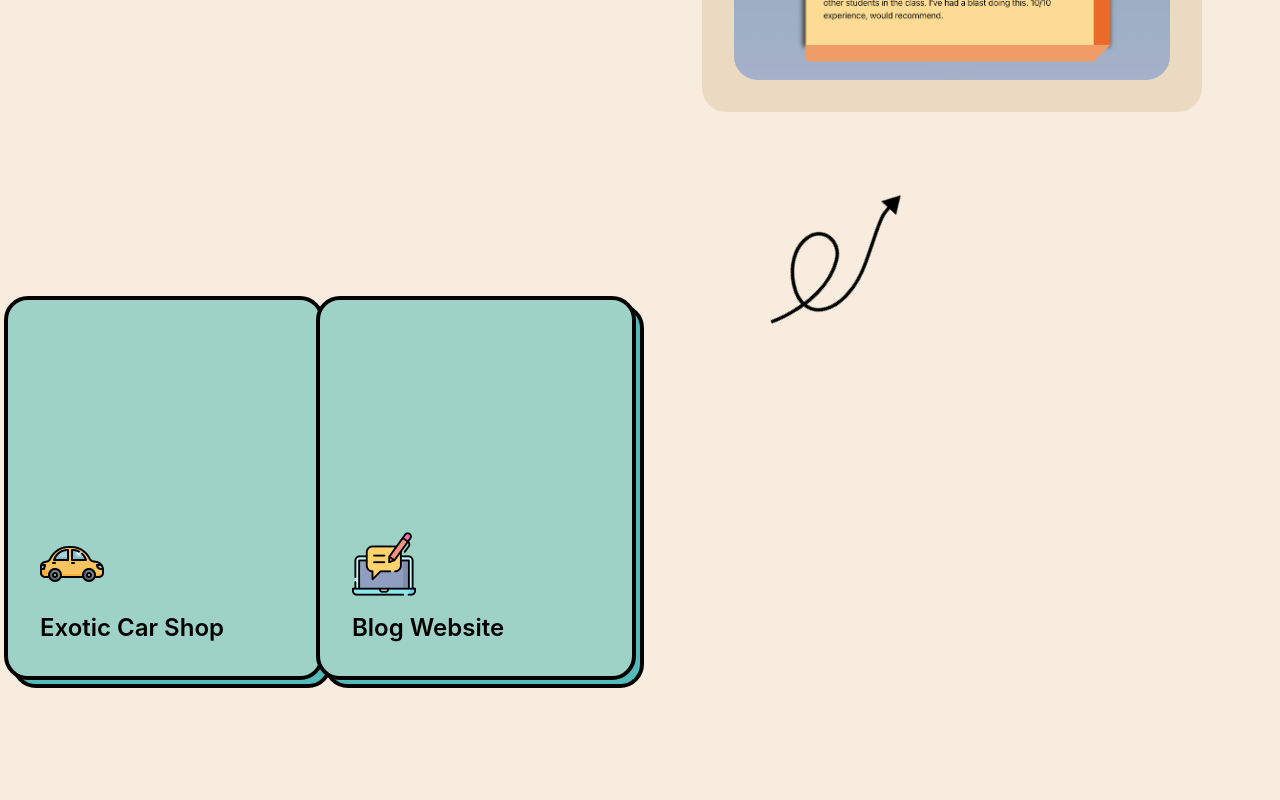
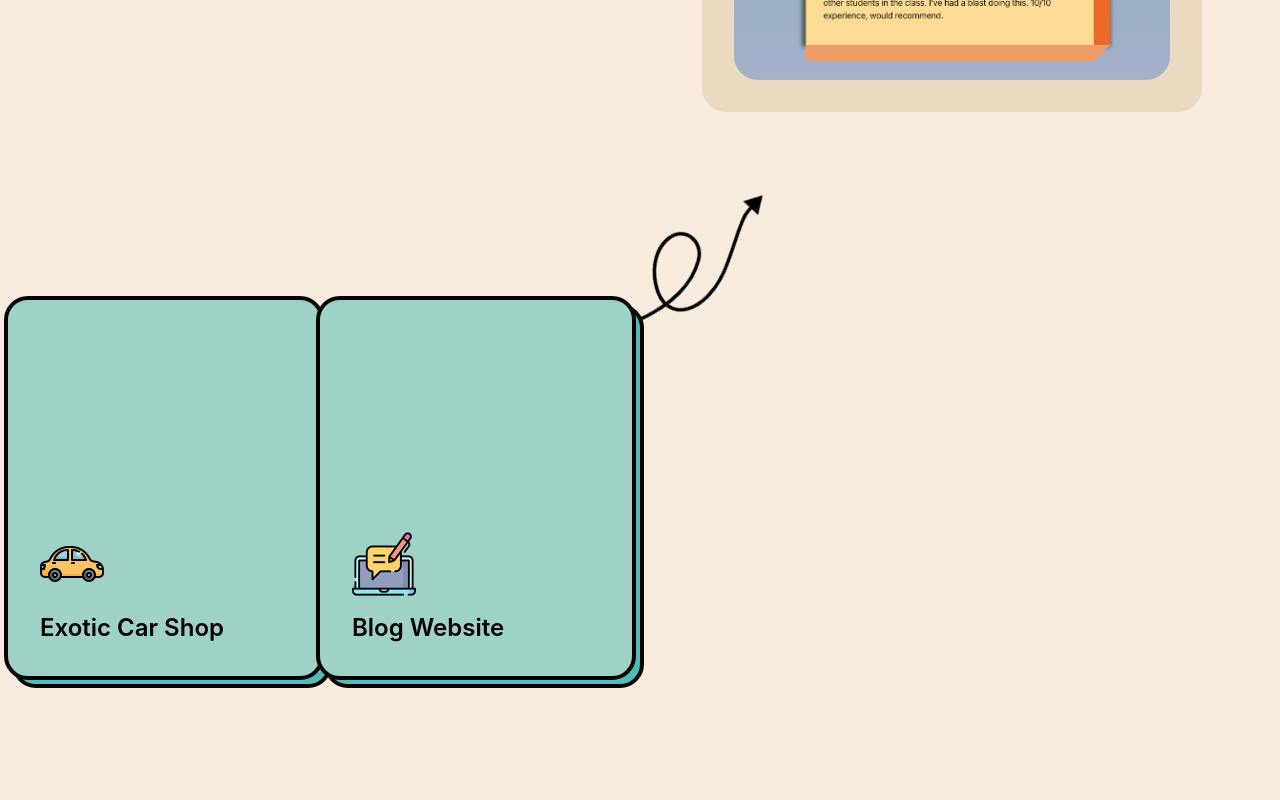
Before and after one commit to JuanEulogio/2024_lead_instuctor_showcase, a React (Create React App) app: page / in a window 1280 px wide. Shown: the part 620-1420 px from the top of the page. Built offline with nearby package versions, Linux system fonts and the light colour scheme.

Commit message:
OnView 'Render' animation component added

```diff
--- a/package.json
+++ b/package.json
@@ -7,6 +7,7 @@
     "@testing-library/jest-dom": "^5.17.0",
     "@testing-library/react": "^13.4.0",
     "@testing-library/user-event": "^13.5.0",
+    "framer-motion": "^11.3.8",
     "lottie-web": "^5.12.2",
     "react": "^18.3.1",
     "react-dom": "^18.3.1",
--- a/src/App.js
+++ b/src/App.js
@@ -2,6 +2,7 @@ import Lottie from 'lottie-web';
 import { useEffect, useRef, useState } from 'react';
 import Card from './components/Card';
 import studentFeedback from './assets/studentFeedback.png'
+import { Reveal } from './components/Reveal';
 
 function App() {
   const [displayStatus, setStatus]= useState("lottieStart")
@@ -29,6 +30,8 @@ function App() {
 
     // implemented Cleanup function to destroy the animation instance, in order to
     // remove lottie's ui library bug on react that renders more than one animation on the DOM
+    console.log("passing 1.1")
+
     return () => instance.destroy();
   }, [])
 
@@ -44,7 +47,9 @@ function App() {
 
     // implemented Cleanup function to destroy the animation instance, in order to
     // remove lottie's ui library bug on react that renders more than one animation on the DOM
+    console.log("passing 1.2")
     return () => instance.destroy();
+
   }, [displayStatus])
 
   useEffect(() => {
@@ -58,7 +63,10 @@ function App() {
 
     // implemented Cleanup function to destroy the animation instance, in order to
     // remove lottie's ui library bug on react that renders more than one animation on the DOM
+    console.log("passing 1.3")
+
     return () => instance.destroy();
+
   }, [displayStatus])
 
 
@@ -70,42 +78,39 @@ function App() {
     :
 
     <div className='animate-fadeIn p-4 pt-24'>
-      <h1 className='flex justify-center text-center font-Patrick-Hand font-bold text-6xl pb-56 lg:pb-0'>Students Website Showcase</h1>
+      <Reveal><h1 className='flex justify-center text-center font-Patrick-Hand font-bold text-6xl pb-56 lg:pb-0'>Students Website Showcase</h1></Reveal>
 
       <div className='grid gap-y-96 lg:grid-cols-4 grid-rows-2 place-items-center'>
 
-
-
-
           <div className='lg:order-2 2xl:pt-44' >
-          <Card img={"pointer"} title={"Exotic Car Shop"} header={"Card Header"} description={"Card Description"} link={"https://github.com/TwinkieMan22/Exotic-car-Market"} ></Card>
+            <Reveal><Card img={"pointer"} title={"Exotic Car Shop"} header={"Card Header"} description={"Card Description"} link={"https://github.com/TwinkieMan22/Exotic-car-Market"} ></Card></Reveal>
           </div>
 
           <div className='lg:order-1 grid justify-items-center lg:col-start-3 lg:col-span-2 lg:row-span-2 lg:-translate-y-36 lg:max-w-[80%]'>
+            <Reveal>
               <div className='bg-pastelBeige p-4 lg:p-8 rounded-3xl'><img src={studentFeedback} style={{borderRadius:"1.5rem"}}></img></div>
-          <div className='w-56 -rotate-45 lg:-translate-x-32 2xl:-translate-x-96 translate-y-20' ref={containerArrow}></div>
+              <div className='w-56 -rotate-45 lg:-translate-x-32 2xl:-translate-x- translate-y-20' ref={containerArrow}></div>
+            </Reveal>
           </div>
 
 
           <div className='order-3 2xl:pt-44' >
-          <Card img={"blogging"} title={"Blog Website"} header={"Card Header"} description={"Card Description"} link={"https://github.com/Chase-Nickel/react-blog"}></Card>
+            <Reveal><Card img={"blogging"} title={"Blog Website"} header={"Card Header"} description={"Card Description"} link={"https://github.com/Chase-Nickel/react-blog"}></Card>
+            </Reveal>
           </div>
 
 
-        <div className='order-4 grid lg:col-span-2 lg:row-span-2 lg:pt-56 md:max-w-[60%] 2xl:max-w-[50] '>
-          <div ref={containerTeaching}></div>
+          <div className='order-4 grid lg:col-span-2 lg:row-span-2 lg:pt-56 md:max-w-[60%] 2xl:max-w-[50]'>
+            <Reveal><div ref={containerTeaching}></div></Reveal>
           </div>
 
           <div className='order-5 lg:col-start-3 lg:pt-44'>
-          <Card img={"personalWeb"} title={"Personal Website"} header={"Card Header"} description={"Card Description"} link={"https://github.com/NachoWizard64/2024SummerProject"}></Card>
+            <Reveal><Card img={"personalWeb"} title={"Personal Website"} header={"Card Header"} description={"Card Description"} link={"https://github.com/NachoWizard64/2024SummerProject"}></Card></Reveal>
           </div>
 
           <div className='order-6 lg:pt-44'>
-          <Card img={"hobbyWeb"} title={"Hobby Website"} header={"Card Header"} description={"Card Description"} link={"https://github.com/MUINarku/jenkin"}></Card>
+            <Reveal><Card img={"hobbyWeb"} title={"Hobby Website"} header={"Card Header"} description={"Card Description"} link={"https://github.com/MUINarku/jenkin"}></Card></Reveal>
           </div>
-
-
-
 
       </div>
     </div>
--- /dev/null
+++ b/src/components/Reveal.js
@@ -0,0 +1,27 @@
+import React, {useEffect, useRef } from "react";
+import { motion, useInView, useAnimation} from "framer-motion";
+
+export const Reveal = ({ children}) => {
+    const ref = useRef(null)
+    const isInView = useInView(ref, {amount: .5})
+    const mainControls= useAnimation()
+
+    // useEffect (() => {
+    //     if(isInView) mainControls.start("visible")
+    // }, [isInView])
+
+    return (<div ref={ref} style={{position:"relative"}} >
+        <motion.div
+            variants={{
+                hidden: {opacity: 0, y: 75},
+                visible: {opacity: 1, y: 0},
+            }}
+            initial="hidden"
+            animate={isInView? "visible" : "hidden"}
+            transition= {{duration: 1, ease:"easeOut"}} >
+
+                {children}
+        </motion.div>
+    </div>
+    )
+}
```
Also changed, not shown: 1 other file (tests, documents, lock files or other folders). Lines whose indentation alone changed are shown as unchanged.
